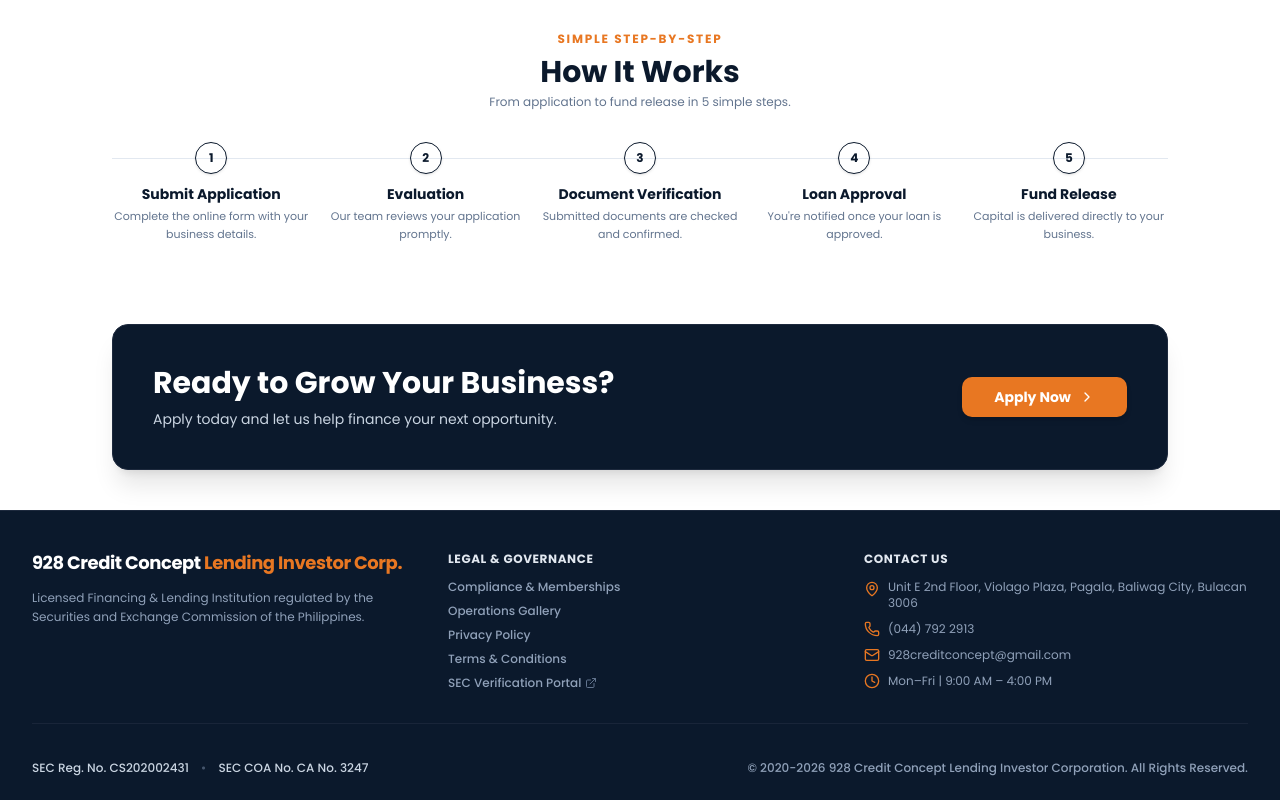
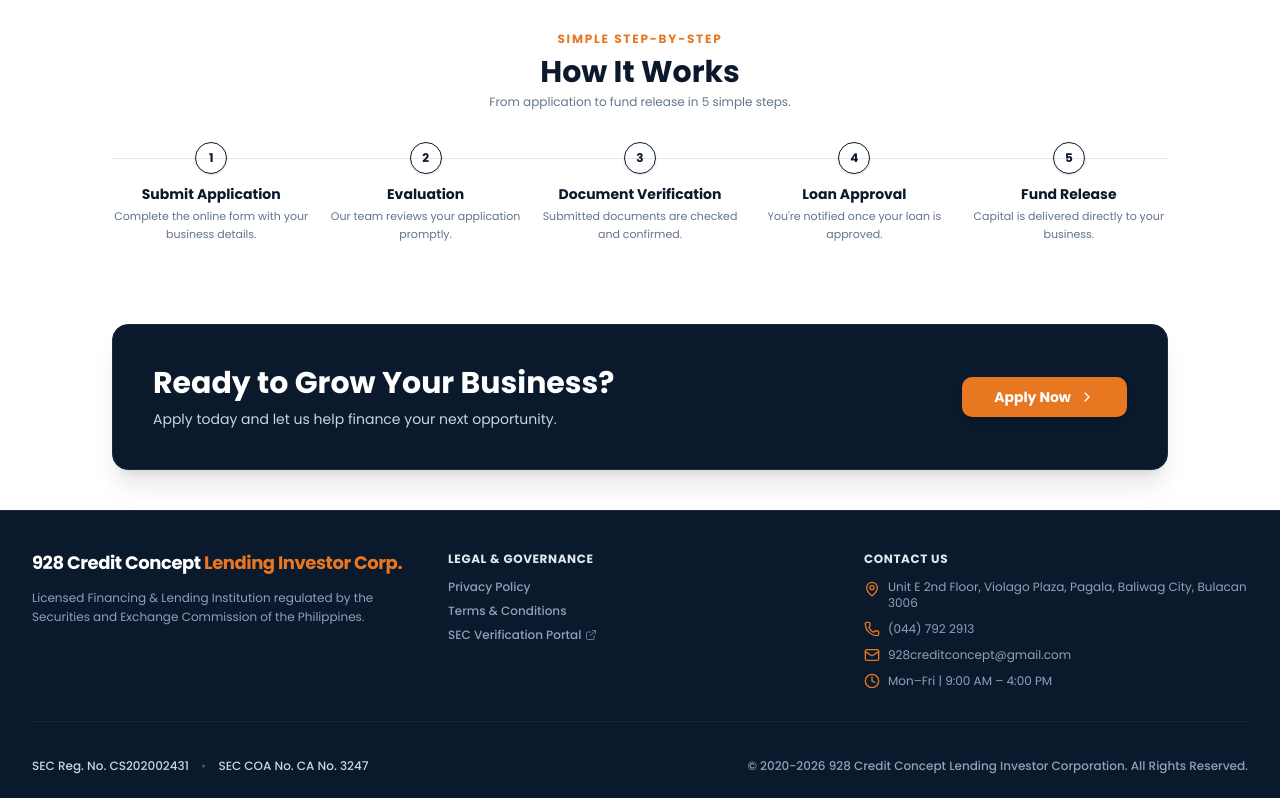
Before and after one commit to JanLancelot/928-lending, a Next.js app: page / in a window 1280 px wide. Shown: the part 1741-2541 px from the top of the page. Built offline with nearby package versions, Linux system fonts and the light colour scheme; no server answers.

Commit message:
feat: add SECDisclosureFooter component with regulatory info and contact details

```diff
--- a/src/components/SECDisclosureFooter.tsx
+++ b/src/components/SECDisclosureFooter.tsx
@@ -31,16 +31,6 @@
           <div className="space-y-3">
             <h4 className="font-bold text-slate-200 text-xs uppercase tracking-wider">Legal &amp; Governance</h4>
             <ul className="space-y-2 text-xs text-slate-400 font-medium">
-              <li>
-                <Link href="/compliance" className="hover:text-[#E87722] transition-colors">
-                  Compliance &amp; Memberships
-                </Link>
-              </li>
-              <li>
-                <Link href="/operations-gallery" className="hover:text-[#E87722] transition-colors">
-                  Operations Gallery
-                </Link>
-              </li>
               <li>
                 <Link href="/privacy-policy" className="hover:text-[#E87722] transition-colors">
                   Privacy Policy
```
